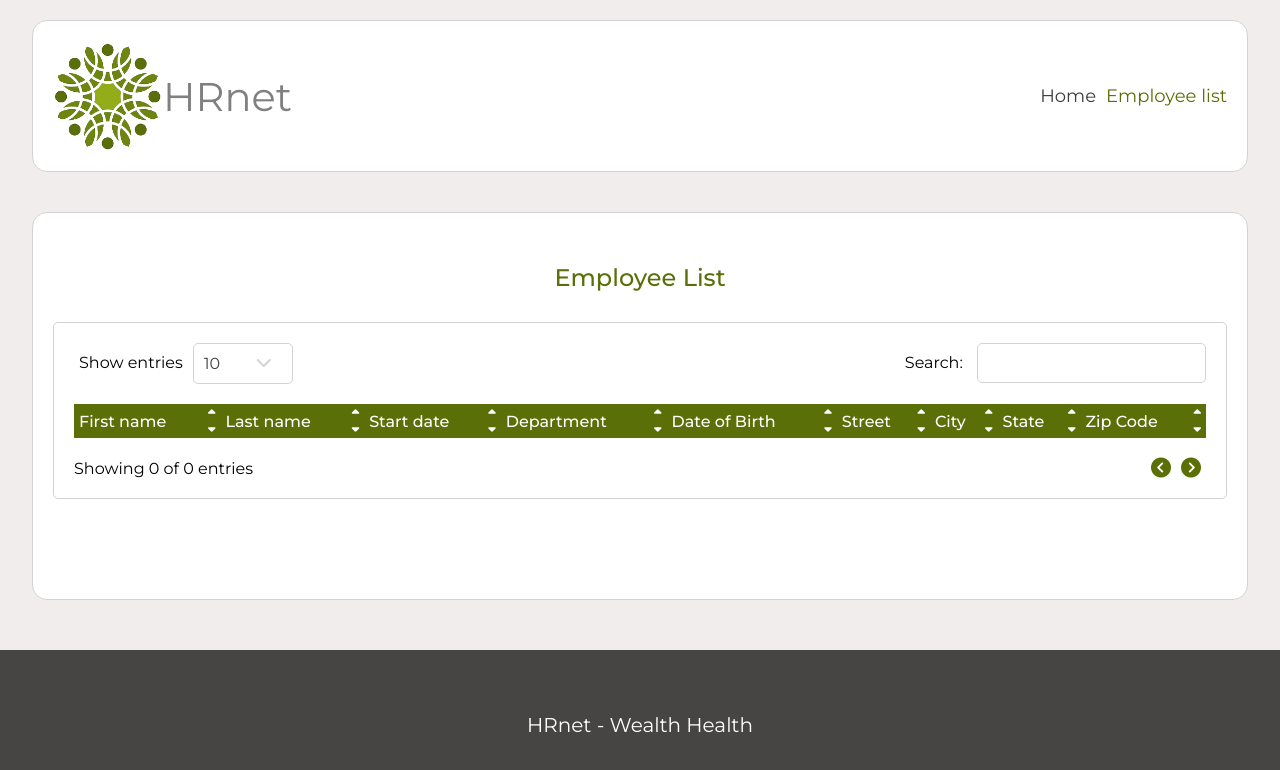
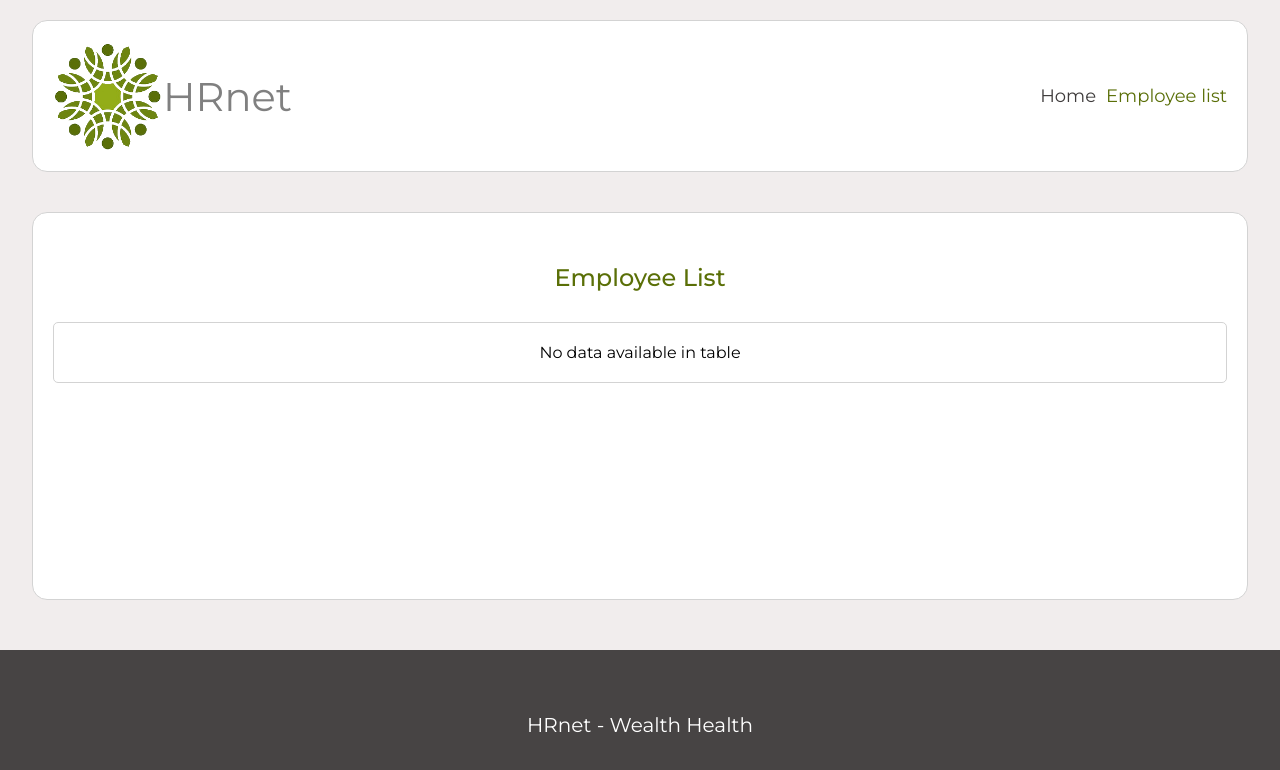
Before and after one commit to jbbrejon/openclassrooms-da-p14, a React (Vite) app: page /employee-list in a window 1280 px wide. Shown: the top 770 px of the page. Built offline with nearby package versions, Linux system fonts and the light colour scheme.

Commit message:
:bug: Display message if there are no employees

```diff
--- a/src/components/TableEmployees/TableEmployees.jsx
+++ b/src/components/TableEmployees/TableEmployees.jsx
@@ -139,7 +139,8 @@ function TableEmployees() {
     )
 
     return (
-        <><div className={styles.tableContainer}>
+        <div className={styles.tableContainer}>
+            {employees.length === 0 ? <div className={styles.nodata}>No data available in table</div> : <>
                 <div className={styles.filters}>
                     <div className={styles.tableLength}>
                         <InputSelect
@@ -161,7 +162,6 @@ function TableEmployees() {
                     thList={thList}
                     trList={trList}
                 />
-
                 <Pagination
                     currentItemsLength={localEmployees.slice(indexOfFirstItem, indexOfLastItem).length}
                     totalItemsLength={localEmployees.length}
@@ -169,8 +169,8 @@ function TableEmployees() {
                     currentPage={currentPage}
                     setCurrentPage={setCurrentPage}
                 />
+            </>}
         </div>
-        </>
     )
 }
 
```
Lines whose indentation alone changed are shown as unchanged.
